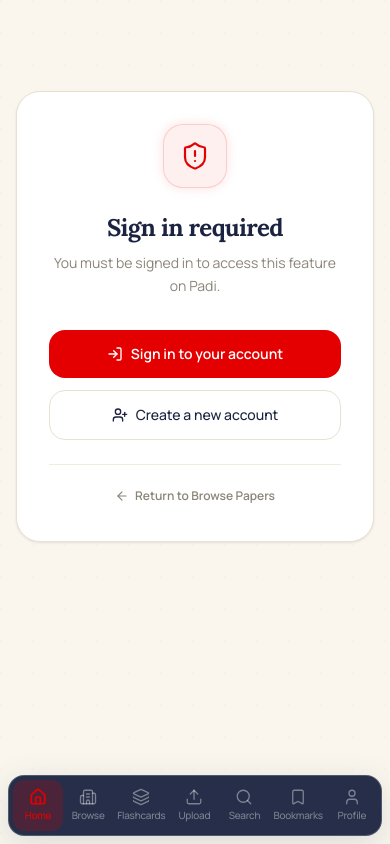
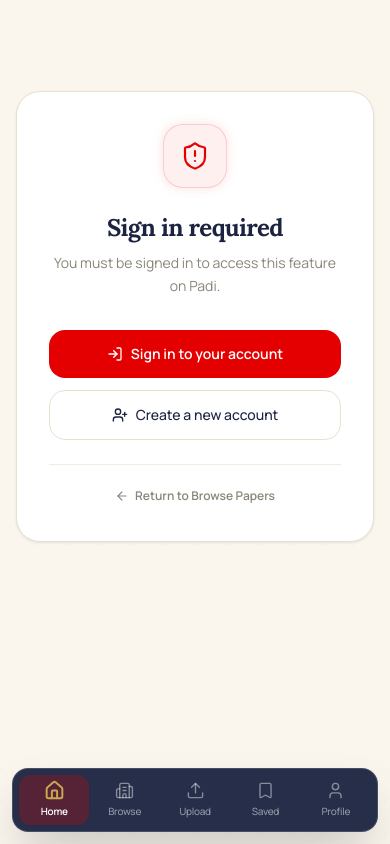
Before and after one commit to Don-Vicks/naub-question-bank, a Next.js app in the folder apps/frontend/: page /home in a window 390 px wide. Built offline with nearby package versions, Linux system fonts and the light colour scheme.

Commit message:
fix(ui): resolve mobile layout overflow and optimize bottom navigation bar

```diff
--- a/apps/frontend/src/app/home/page.tsx
+++ b/apps/frontend/src/app/home/page.tsx
@@ -60,7 +60,7 @@
 
   return (
     <div className="page-desktop">
-      <div className="lg:grid lg:grid-cols-[1fr_340px] lg:gap-8 lg:p-8">
+      <div className="p-4 sm:p-6 lg:p-8 lg:grid lg:grid-cols-[1fr_340px] lg:gap-8">
         {/* ── Left column ── */}
         <div>
           {/* Welcome hero */}
--- a/apps/frontend/src/components/layout/AppShell.tsx
+++ b/apps/frontend/src/components/layout/AppShell.tsx
@@ -15,7 +15,7 @@
         {!isLanding && <Sidebar />}
         <div className={`flex-1 min-w-0 w-full max-w-full ${isLanding ? '' : 'lg:pl-0'}`}>
           <OfflineBanner />
-          <main className="w-full max-w-full overflow-x-hidden">
+          <main className={`w-full max-w-full overflow-x-hidden ${isLanding ? '' : 'pb-24 lg:pb-0'}`}>
             {children}
           </main>
         </div>
--- a/apps/frontend/src/components/layout/BottomNav.tsx
+++ b/apps/frontend/src/components/layout/BottomNav.tsx
@@ -3,7 +3,7 @@
 import Link from 'next/link';
 import { usePathname } from 'next/navigation';
 import clsx from 'clsx';
-import { NAV_ITEMS } from '@/lib/nav-items';
+import { MOBILE_NAV_ITEMS } from '@/lib/nav-items';
 
 export function BottomNav() {
   const pathname = usePathname();
@@ -11,10 +11,10 @@
   if (pathname.startsWith('/admin')) return null;
 
   return (
-    <nav className="fixed bottom-0 left-0 right-0 z-40 lg:hidden">
-      <div className="mx-2 mb-2 rounded-2xl border border-white/20 bg-ink/95 backdrop-blur-2xl shadow-glass">
-        <div className="flex items-center justify-between px-1 py-1">
-          {NAV_ITEMS.map(({ href, label, icon: Icon }) => {
+    <nav className="fixed bottom-0 left-0 right-0 z-50 lg:hidden pointer-events-none">
+      <div className="mx-3 mb-3 pointer-events-auto rounded-2xl border border-white/15 bg-ink/95 backdrop-blur-2xl shadow-2xl">
+        <div className="flex items-center justify-between px-1.5 py-1.5">
+          {MOBILE_NAV_ITEMS.map(({ href, label, icon: Icon }) => {
             const active =
               href === '/' ? pathname === '/' : pathname.startsWith(href);
             return (
@@ -22,19 +22,25 @@
                 key={href}
                 href={href}
                 className={clsx(
-                  'flex flex-1 flex-col items-center justify-center gap-0.5 rounded-xl py-2 px-1 min-h-[44px] transition-all duration-200',
+                  'flex flex-1 flex-col items-center justify-center gap-1 rounded-xl py-1.5 px-1 min-h-[48px] transition-all duration-200',
                   active
-                    ? 'bg-army/20 text-army font-semibold'
-                    : 'text-white/40 hover:text-white/70',
+                    ? 'bg-army/25 text-white font-semibold shadow-sm'
+                    : 'text-white/45 hover:text-white/80 active:scale-95',
                 )}
                 aria-label={label}
               >
                 <Icon
-                  size={18}
+                  size={19}
                   strokeWidth={active ? 2.25 : 1.75}
-                  className="transition-transform duration-200 flex-shrink-0"
+                  className={clsx(
+                    'transition-transform duration-200 flex-shrink-0',
+                    active ? 'text-naub-gold scale-110' : '',
+                  )}
                 />
-                <span className="text-[10px] font-medium tracking-tight whitespace-nowrap">
+                <span className={clsx(
+                  'text-[10px] tracking-tight whitespace-nowrap',
+                  active ? 'font-semibold text-white' : 'font-medium text-white/50'
+                )}>
                   {label}
                 </span>
               </Link>
--- a/apps/frontend/src/lib/nav-items.ts
+++ b/apps/frontend/src/lib/nav-items.ts
@@ -19,6 +19,14 @@
   { href: '/profile', label: 'Profile', icon: User },
 ];
 
+export const MOBILE_NAV_ITEMS = [
+  { href: '/home', label: 'Home', icon: Home },
+  { href: '/browse', label: 'Browse', icon: Building2 },
+  { href: '/upload', label: 'Upload', icon: Upload },
+  { href: '/bookmarks', label: 'Saved', icon: Bookmark },
+  { href: '/profile', label: 'Profile', icon: User },
+];
+
 export const ADMIN_NAV_ITEMS = [
   { href: '/admin', label: 'Overview', icon: LayoutDashboard },
   { href: '/admin/uploads', label: 'Uploads', icon: Upload },
```
